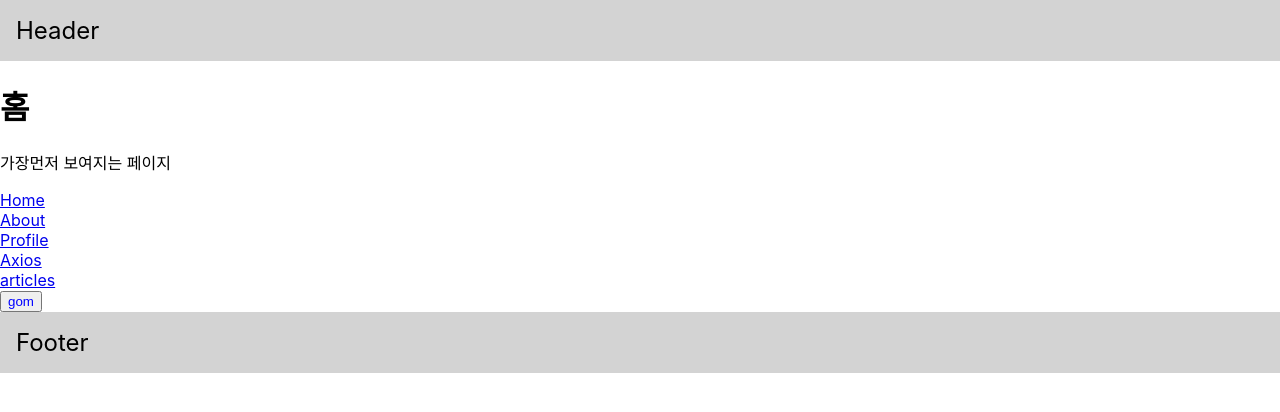
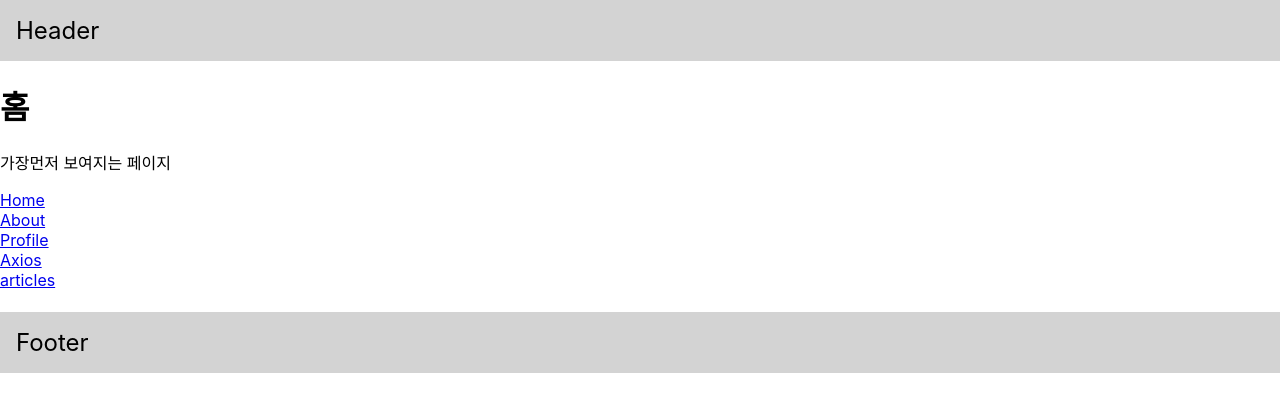
Before and after one commit to oneso123456789/react-study, a React (Create React App) app: page / in a window 1280 px wide. Shown: the top 412 px of the page. Built offline with nearby package versions, Linux system fonts and the light colour scheme.

Commit message:
라우팅 + 서브라우팅 2022-08-11 Layout.js 변경후 1안 별로인거 같음

```diff
--- a/src/view/Layout.js
+++ b/src/view/Layout.js
@@ -5,7 +5,6 @@ const Layout = () => {
     let navigate = useNavigate();
     const urlname = useLocation().pathname;
     console.log(urlname);
-    if (urlname !== "/") {
         return (<div>
                 <header style={{background: 'lightgray', padding: 16, fontSize: 24}}>
                     Header
@@ -14,29 +13,15 @@ const Layout = () => {
                     <Outlet/>
                 </main>
                 <button
+                    style={urlname !== "/" ? {opacity:'100'}:{opacity:'0'}}
                     onClick={() => {
                         navigate('/');
                     } }
                 >HOME
                 </button>
-                <button style={urlname!== "/" ? {color:'red'}:{color:"blue"}}>gom</button>
                 <footer style={{background: 'lightgray', padding: 16, fontSize: 24}}>Footer</footer>
             </div>
         )
-    }else{
-        return (
-            <div>
-                <header style={{background: 'lightgray', padding: 16, fontSize: 24}}>
-                    Header
-                </header>
-                <main>
-                    <Outlet/>
-                </main>
-                <button style={urlname!== "/" ? {color:'red'}:{color:"blue"}}>gom</button>
-                <footer style={{background: 'lightgray', padding: 16, fontSize: 24}}>Footer</footer>
-            </div>
-        );
-    }
 };
 
 export default Layout;
```
